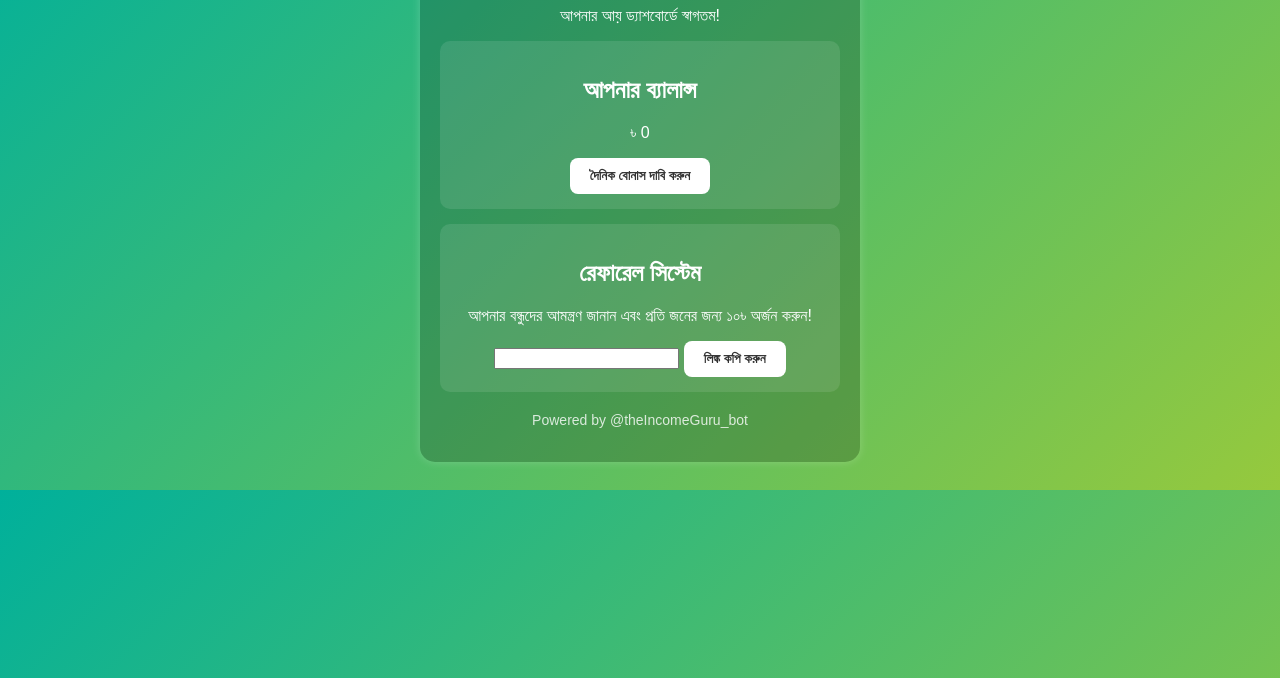
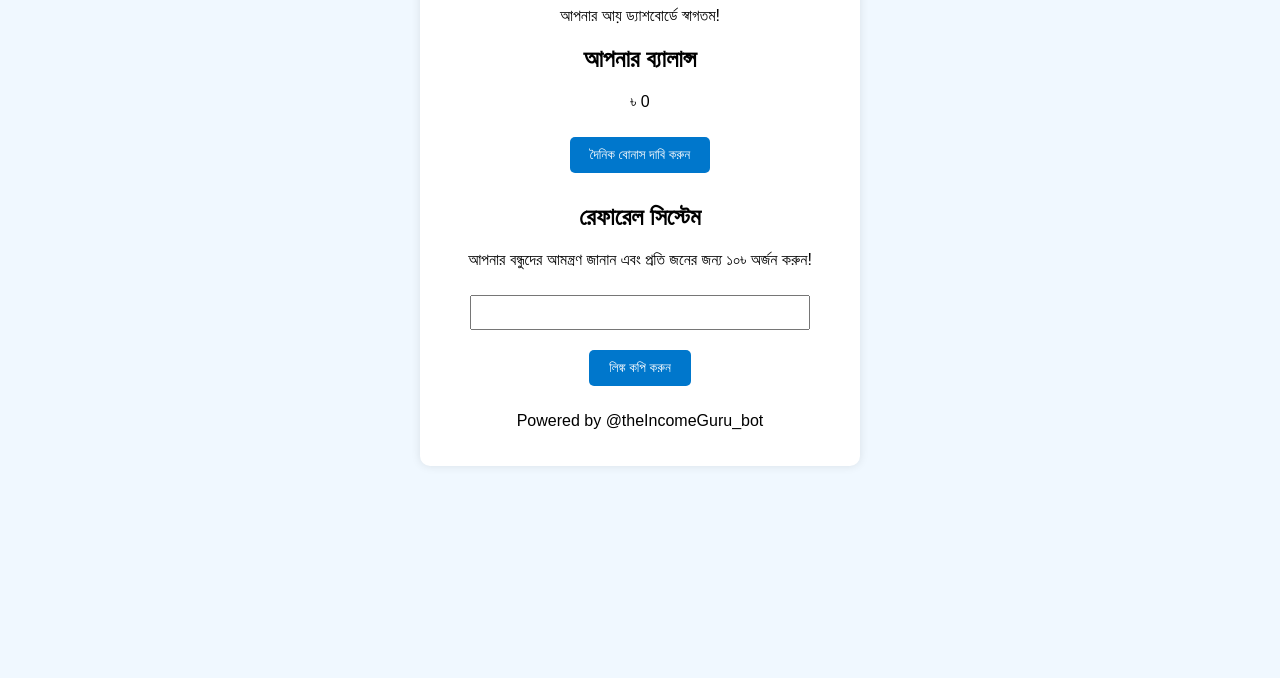
Before and after one commit to mdsamiulislam22446688-ops/The_Income_Guru_bot, a plain HTML site: page index.html in a window 1280 px wide. Shown: the part 122-800 px from the top of the page. Drawn offline with Linux system fonts and the light colour scheme; a script that the page names is missing.

Commit message:
Add files via upload

```diff
--- a/style.css
+++ b/style.css
@@ -1,7 +1,6 @@
 body {
-  font-family: 'Poppins', sans-serif;
-  background: linear-gradient(135deg, #00b09b, #96c93d);
-  color: white;
+  font-family: Arial, sans-serif;
+  background-color: #f0f8ff;
   text-align: center;
   padding: 20px;
 }
@@ -9,35 +8,45 @@ body {
 .container {
   max-width: 400px;
   margin: auto;
-  background: rgba(0, 0, 0, 0.2);
-  border-radius: 15px;
+  background: #fff;
   padding: 20px;
-  box-shadow: 0 0 10px rgba(255,255,255,0.2);
-}
-
-.card {
-  background: rgba(255,255,255,0.1);
   border-radius: 10px;
-  padding: 15px;
-  margin-top: 15px;
+  box-shadow: 0 0 10px rgba(0,0,0,0.1);
 }
 
 button {
-  background-color: #fff;
-  color: #333;
+  padding: 10px 20px;
+  margin: 10px 0;
   border: none;
-  padding: 10px 20px;
-  border-radius: 8px;
+  background-color: #0077cc;
+  color: #fff;
+  border-radius: 5px;
   cursor: pointer;
-  font-weight: bold;
 }
 
 button:hover {
-  background-color: #f2f2f2;
+  background-color: #005fa3;
 }
 
-.footer {
-  margin-top: 20px;
-  font-size: 14px;
-  opacity: 0.8;
+input[type="text"] {
+  width: 80%;
+  padding: 8px;
+  margin: 10px 0;
 }
+
+.channel-join {
+  margin: 20px 0;
+  padding: 10px;
+  background-color: #e0f7fa;
+  border-radius: 8px;
+}
+
+.channel-join a {
+  color: #0077cc;
+  font-weight: bold;
+  text-decoration: none;
+}
+
+.channel-join a:hover {
+  text-decoration: underline;
+}
```
